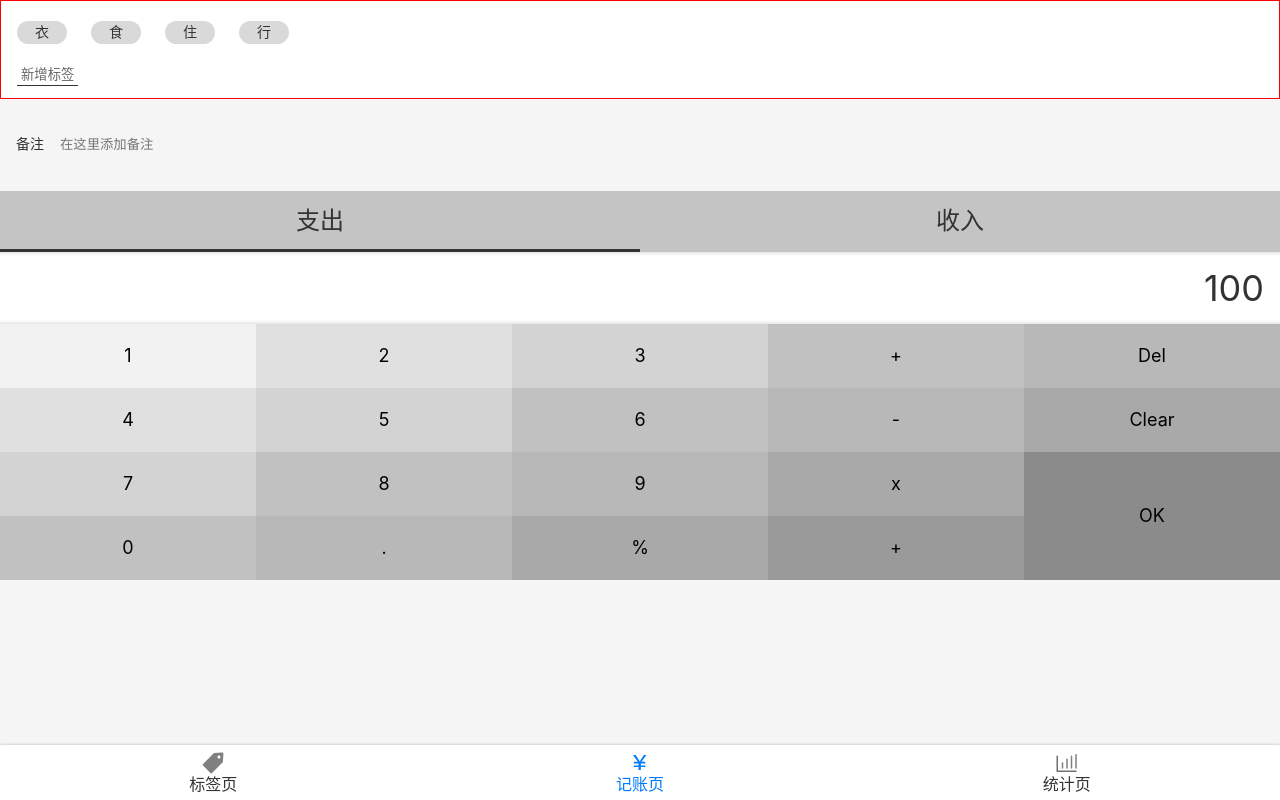
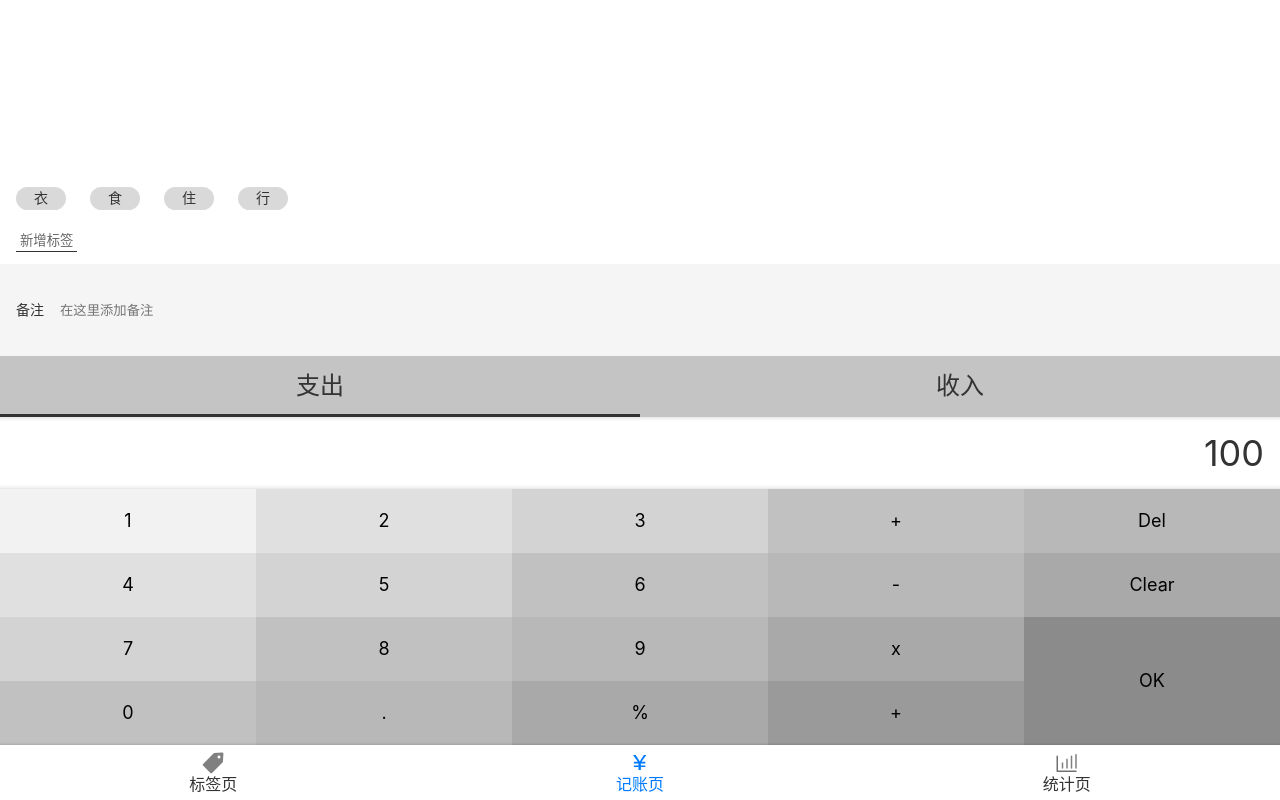
Before and after one commit to jeanie-lu1105/morney-react, a React (Vite) app: page /money in a window 1280 px wide. Built offline with nearby package versions, Linux system fonts and the light colour scheme.

Commit message:
money style finished

```diff
--- a/src/components/Layout.tsx
+++ b/src/components/Layout.tsx
@@ -1,4 +1,5 @@
-import type { PropsWithChildren } from "react";
+/* eslint-disable @typescript-eslint/no-explicit-any */
+
 import styled from "styled-components";
 import Nav from "./Nav";
 
@@ -11,14 +12,14 @@
 const Main = styled.main`
   flex-grow: 1;
   overflow: auto;
+  display: flex;
+  flex-direction: column;
 `;
 
-type LayoutProps = PropsWithChildren;
-
-const Layout = ({ children }: LayoutProps) => {
+const Layout = (props: any) => {
   return (
     <Wrapper>
-      <Main>{children}</Main>
+      <Main className={props.className}>{props.children}</Main>
       <Nav />
     </Wrapper>
   );
--- a/src/views/Money.tsx
+++ b/src/views/Money.tsx
@@ -5,8 +5,11 @@
 const TagsSection = styled.section`
   flex-grow: 1;
   background-color: #fff;
-  border: 1px solid red;
   padding: 12px 16px;
+  display: flex;
+  flex-direction: column;
+  align-items: flex-start;
+  justify-content: flex-end;
 
   > ol {
     margin: 0 -12px;
```
